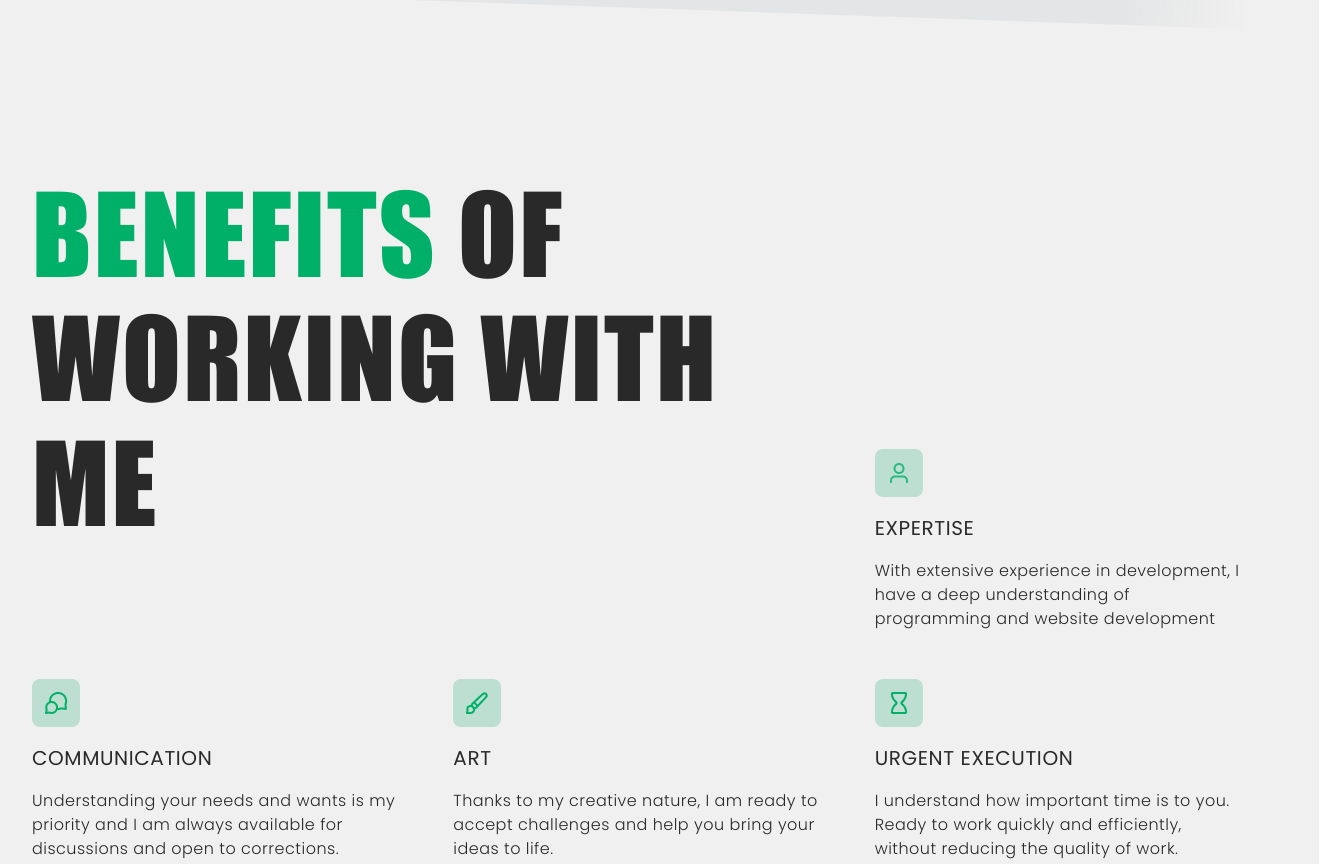
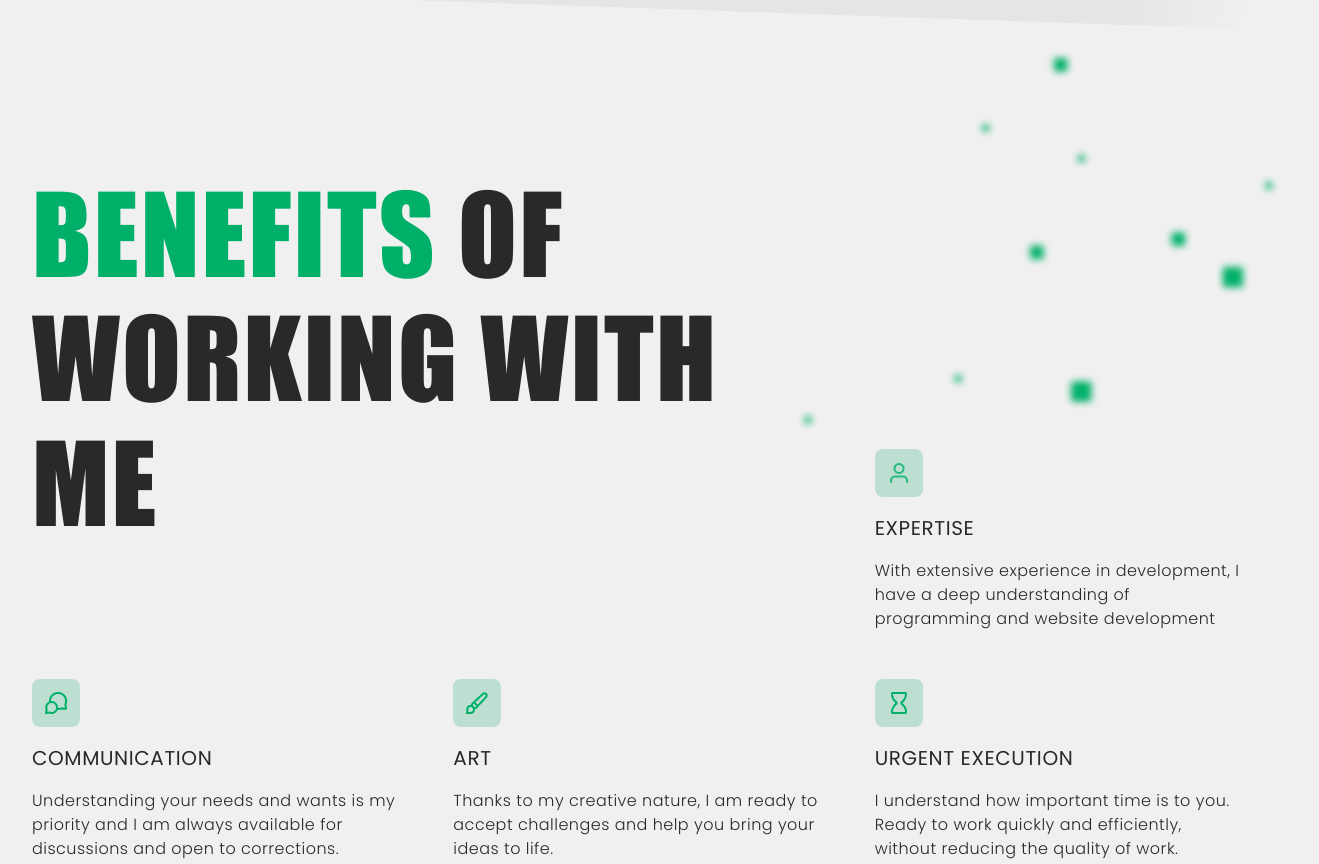
Before and after one commit to Sergii-Taran/my-portfolio-template, a plain HTML site: page index.html in a window 1280 px wide. Shown: the part 2816-3680 px from the top of the page, 1319 px wide, since content can reach past the window. Drawn offline with nearby package versions, Linux system fonts and the light colour scheme.

Commit message:
feat(benefits): add and style background images for benefits section

```diff
--- a/css/styles.css
+++ b/css/styles.css
@@ -1205,6 +1205,32 @@ body,
   .benefits {
     padding-top: 82px;
     padding-bottom: 82px;
+
+    position: relative;
+    overflow: visible;
+  }
+
+  .benefits::before {
+    content: "";
+    position: absolute;
+
+    left: 50%;
+
+    background-repeat: no-repeat;
+    background-size: contain;
+
+    z-index: -1;
+    filter: blur(1px);
+
+    top: -40px;
+    transform: translateX(30%);
+    width: 522px;
+    height: 382px;
+
+    background-image: image-set(
+      url("../images/bg/decor-bg3.png") 1x,
+      url("../images/bg/decor-bg3@2x.png") 2x
+    );
   }
 
   .benefits__title {
```
